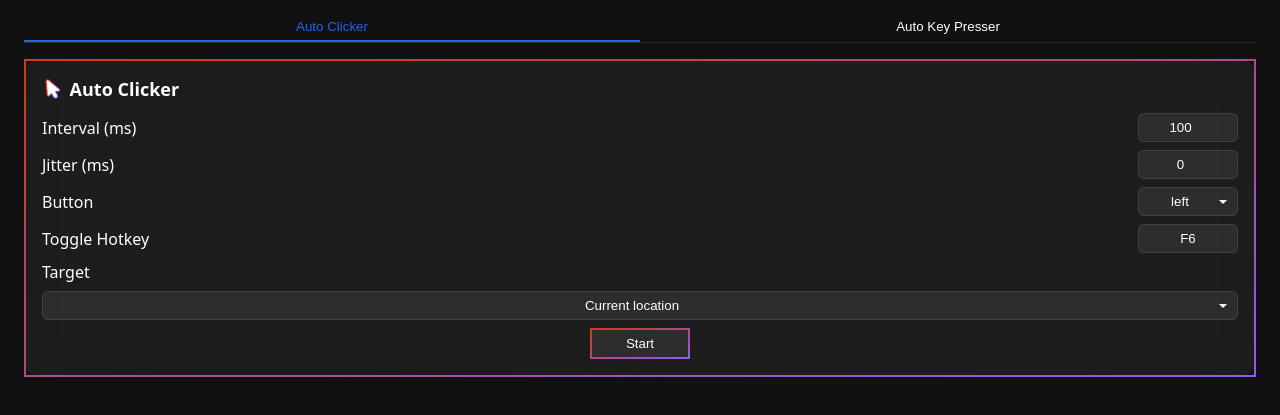
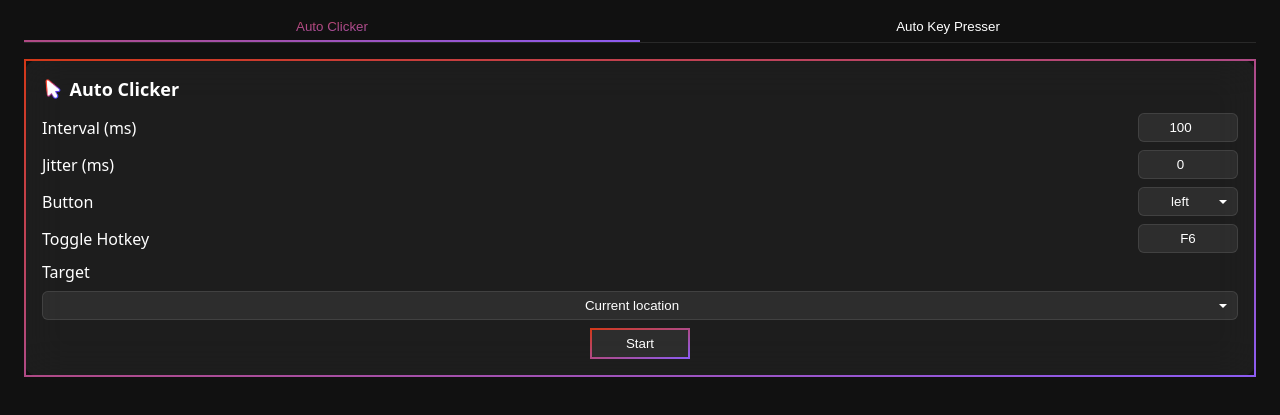
Before and after one commit to darkharasho/AutoMancer, an Electron app: page index.html in a window 1280 px wide. Shown: the part 35-450 px from the top of the page. Drawn offline with Linux system fonts and the light colour scheme.

Commit message:
Refresh picker window and style tabs

```diff
--- a/index.html
+++ b/index.html
@@ -23,10 +23,10 @@
       user-select: none;
     }
 
-      html.win32, body.win32 {
-        border-radius: 12px;
-        overflow: hidden;
-      }
+    html, body {
+      border-radius: 12px;
+      overflow: hidden;
+    }
     header {
       height: 32px;
       padding: 0 12px;
@@ -63,8 +63,12 @@
       border-radius: 0;
     }
     .tab.active {
-      border-bottom-color: var(--accent);
-      color: var(--accent);
+      border-bottom: 2px solid transparent;
+      border-image: linear-gradient(to bottom right, #D33818, #8c5cf3) 1;
+      background: linear-gradient(to bottom right, #D33818, #8c5cf3);
+      -webkit-background-clip: text;
+      background-clip: text;
+      color: transparent;
     }
     .card {
       backdrop-filter: blur(20px);
```
Also changed, not shown: main.js (+9 -0 lines).
